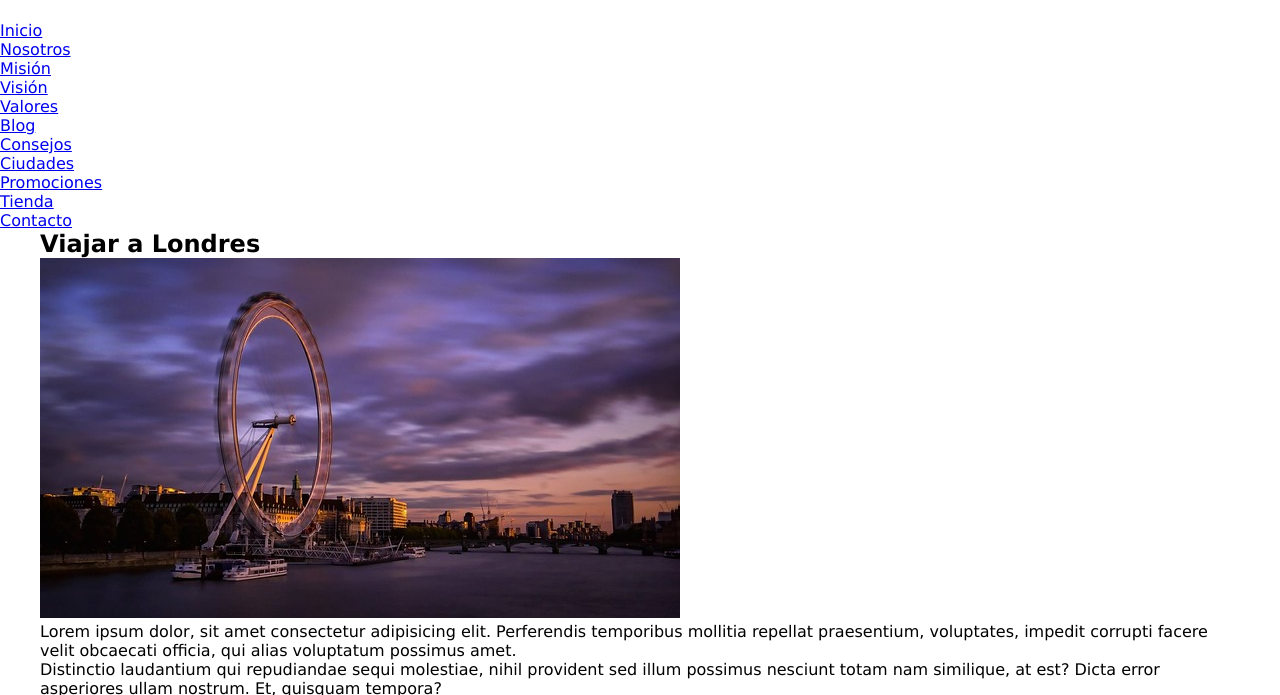
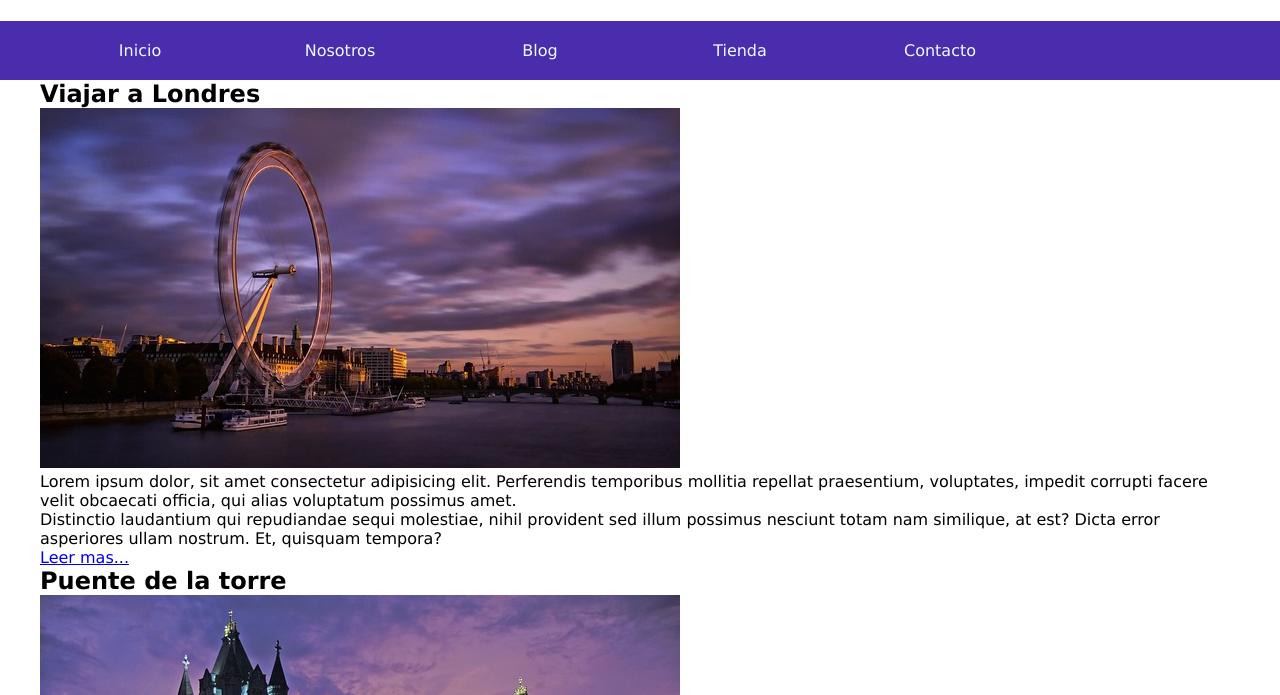
Before and after one commit to lubian24/viaje_blog, a plain HTML site: page index.html in a window 1280 px wide. Shown: the part 103-798 px from the top of the page. Drawn offline with Linux system fonts and the light colour scheme.

Commit message:
Menu de navegacion estilos

```diff
--- a/css/estilos.css
+++ b/css/estilos.css
@@ -19,3 +19,56 @@ div.contenedor{
         margin: 0 auto;
         width: 1200px;
 }
+
+/* Navegacion */
+
+.navegacion{
+    background-color: rgb(73, 45, 172);
+}
+
+nav{
+    width: 1200px;
+    margin: auto;
+    position: relative;
+}
+
+nav ul{
+    list-style: none;
+}
+
+nav > ul > li{
+    float: left;
+}
+
+nav ul::after{
+    content:'';
+    display: block;
+    clear: both;
+}
+
+nav ul li a{
+    display: inline-block;
+    width: 200px;
+    color: aliceblue;
+    text-decoration: none;
+    text-align: center;
+    padding: 20px;
+}
+
+nav ul li a:hover{
+    background-color: #00b8e4;
+}
+
+nav ul ul{
+    position: absolute;
+    top: 100%;
+    background-color: rgba(0, 184, 218, .7);
+    display: none;
+}
+
+nav ul li:hover ul{
+    display: block;
+}
+nav ul li:hover{
+    background-color: rgba(0, 184, 218,1)
+}
--- a/index.html
+++ b/index.html
@@ -15,6 +15,8 @@
             </div>
         </div>
     </header>
+
+    <div class="navegacion">
         <nav>
             <ul>
                 <li><a href="#">Inicio</a></li>
@@ -36,6 +38,7 @@
                 <li><a href="#">Contacto</a></li>
             </ul>
         </nav>
+    </div>
 
     <div class="contenido contenedor">
         <main>
```
Lines whose indentation alone changed are shown as unchanged.
